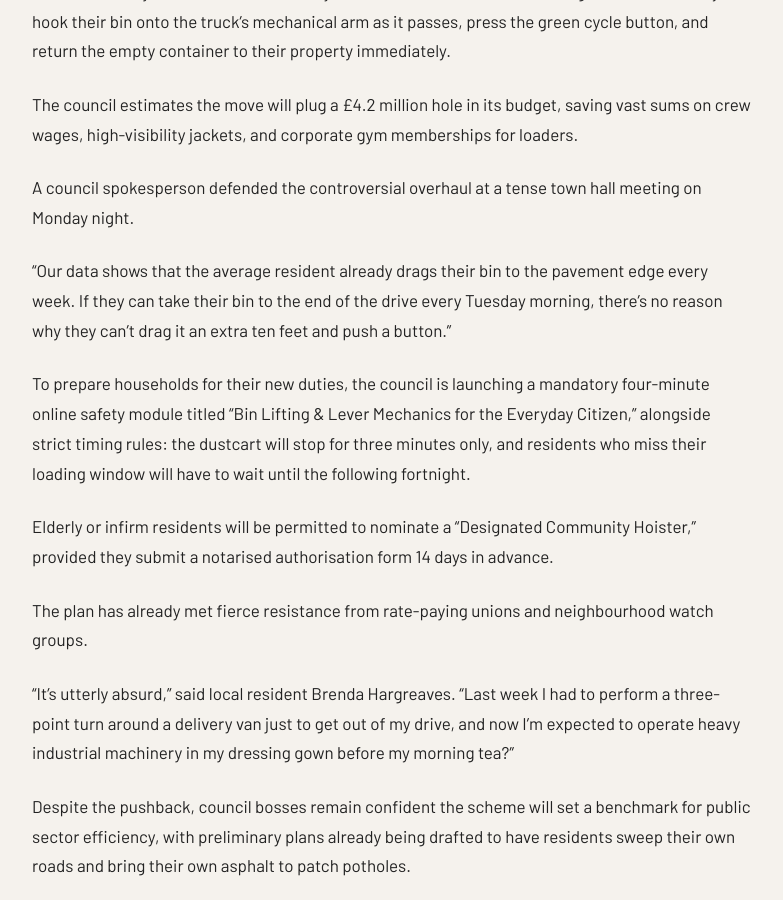
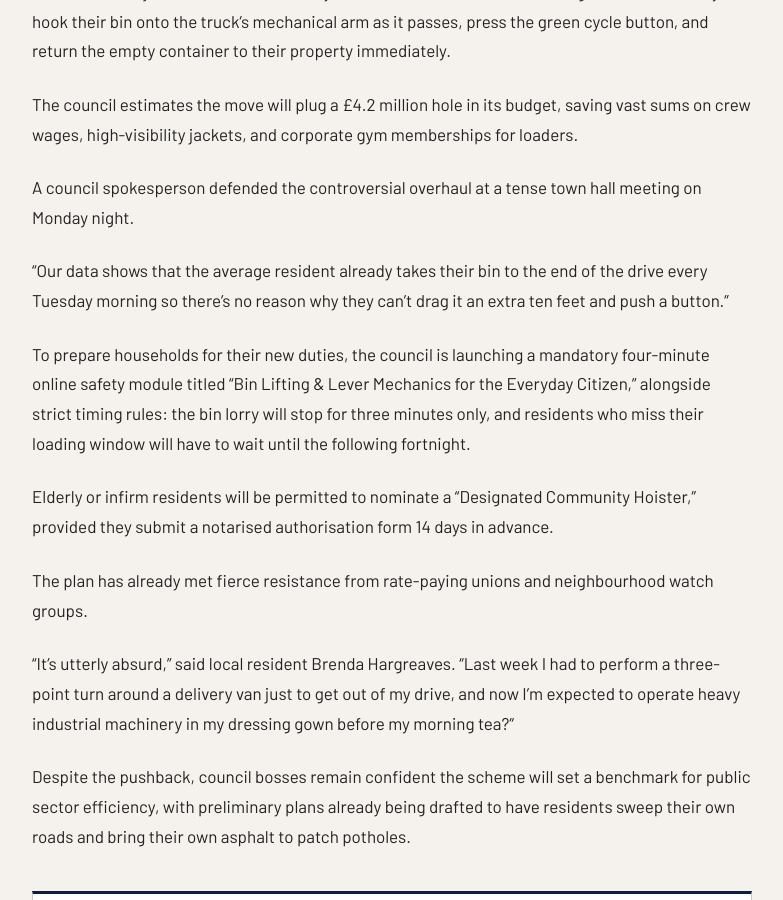
Before and after one commit to matt-palmer999/britishpatriots, a Jekyll site: the page built from _posts/2026-09-29-council-bin-men-diy-collection.md, in a window 1280 px wide and 900 px high, scrolled down 1329 px. Shown: the whole window, without its empty margins (248-1031 px from the left). Built offline with Jekyll 4.4.1, drawn with Linux system fonts in a browser that asks for light colours; some web fonts are replaced; some of the changed text lies outside the part shown.

Commit message:
Update 2026-09-29-council-bin-men-diy-collection.md

```diff
--- a/_posts/2026-09-29-council-bin-men-diy-collection.md
+++ b/_posts/2026-09-29-council-bin-men-diy-collection.md
@@ -18,9 +18,9 @@ The council estimates the move will plug a £4.2 million hole in its budget, sav
 
 A council spokesperson defended the controversial overhaul at a tense town hall meeting on Monday night.
 
-"Our data shows that the average resident already drags their bin to the pavement edge every week. If they can take their bin to the end of the drive every Tuesday morning, there's no reason why they can't drag it an extra ten feet and push a button."
+"Our data shows that the average resident already takes their bin to the end of the drive every Tuesday morning so there's no reason why they can't drag it an extra ten feet and push a button."
 
-To prepare households for their new duties, the council is launching a mandatory four-minute online safety module titled "Bin Lifting & Lever Mechanics for the Everyday Citizen," alongside strict timing rules: the dustcart will stop for three minutes only, and residents who miss their loading window will have to wait until the following fortnight.
+To prepare households for their new duties, the council is launching a mandatory four-minute online safety module titled "Bin Lifting & Lever Mechanics for the Everyday Citizen," alongside strict timing rules: the bin lorry will stop for three minutes only, and residents who miss their loading window will have to wait until the following fortnight.
 
 Elderly or infirm residents will be permitted to nominate a "Designated Community Hoister," provided they submit a notarised authorisation form 14 days in advance.
 
```
Also changed, not shown: other parts of _posts/2026-09-29-council-bin-men-diy-collection.md (+2 -2 lines).
